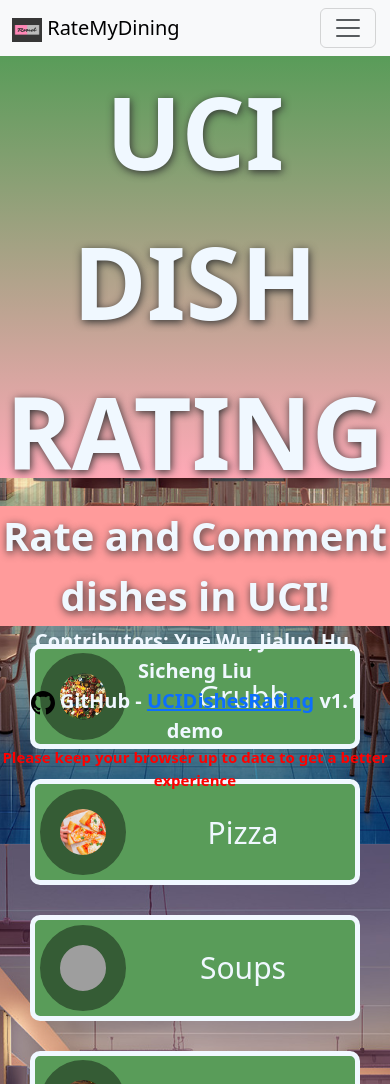
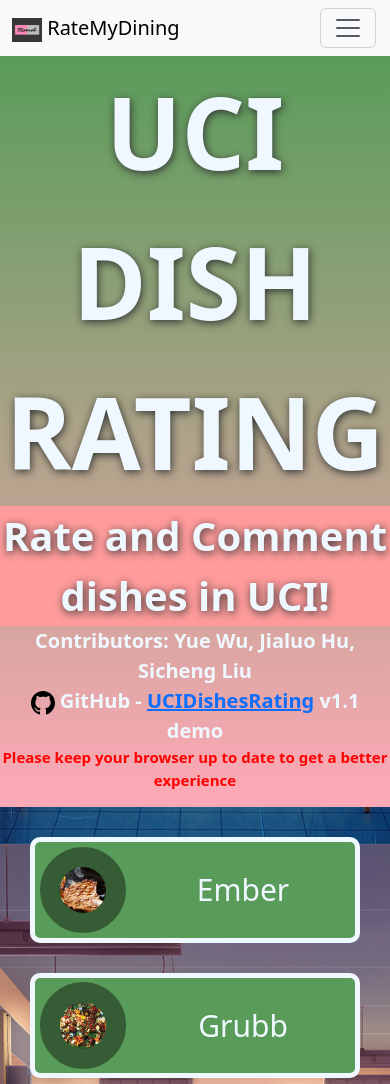
Before and after one commit to FlySandwich4/UCIDishesRating, a Django app: page / in a window 390 px wide. Shown: the top 1084 px of the page. Run offline with Django 4.2, Linux system fonts and the light colour scheme; grey boxes are pictures that could not be loaded.

Commit message:
v1.1.6 main_page::flexible window adaptation

```diff
--- a/mysite/DishRating/static/CSS/intro_v2.css
+++ b/mysite/DishRating/static/CSS/intro_v2.css
@@ -100,6 +100,7 @@
         background-size: cover;
         text-align: center;
         background-attachment: fixed;
+        overflow-x:hidden;
     }
 
     .main-nav{
@@ -127,7 +128,8 @@
     }
     .left {
         width: 100vw;
-        height: 50vh;
+        height: fit-content;
+        min-height: 50vh;
     }
     .right{
         height:100vh;
```
